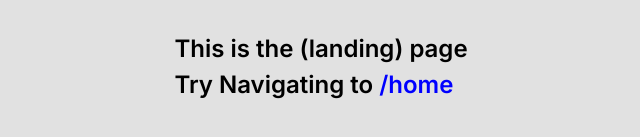
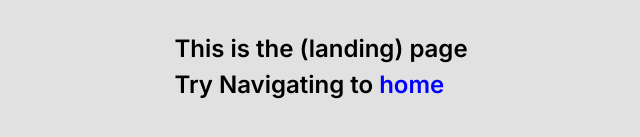
Before and after one commit to 202303-PRM-TR-FEW/capstone-learning-app-team-6, a Next.js app: page / in a window 1280 px wide. Shown: the part 333-470 px from the top of the page, without its empty margins (319-959 px from the left). Built offline with nearby package versions, Linux system fonts and the light colour scheme.

Commit message:
fix landing page (temporiraly)

```diff
--- a/app/page.jsx
+++ b/app/page.jsx
@@ -13,7 +13,7 @@ export default function Home() {
         <br />
         Try Navigating to{" "}
         <a href="/home" style={{ color: "blue" }}>
-          /home
+          home
         </a>
       </h1>
     </main>
```
